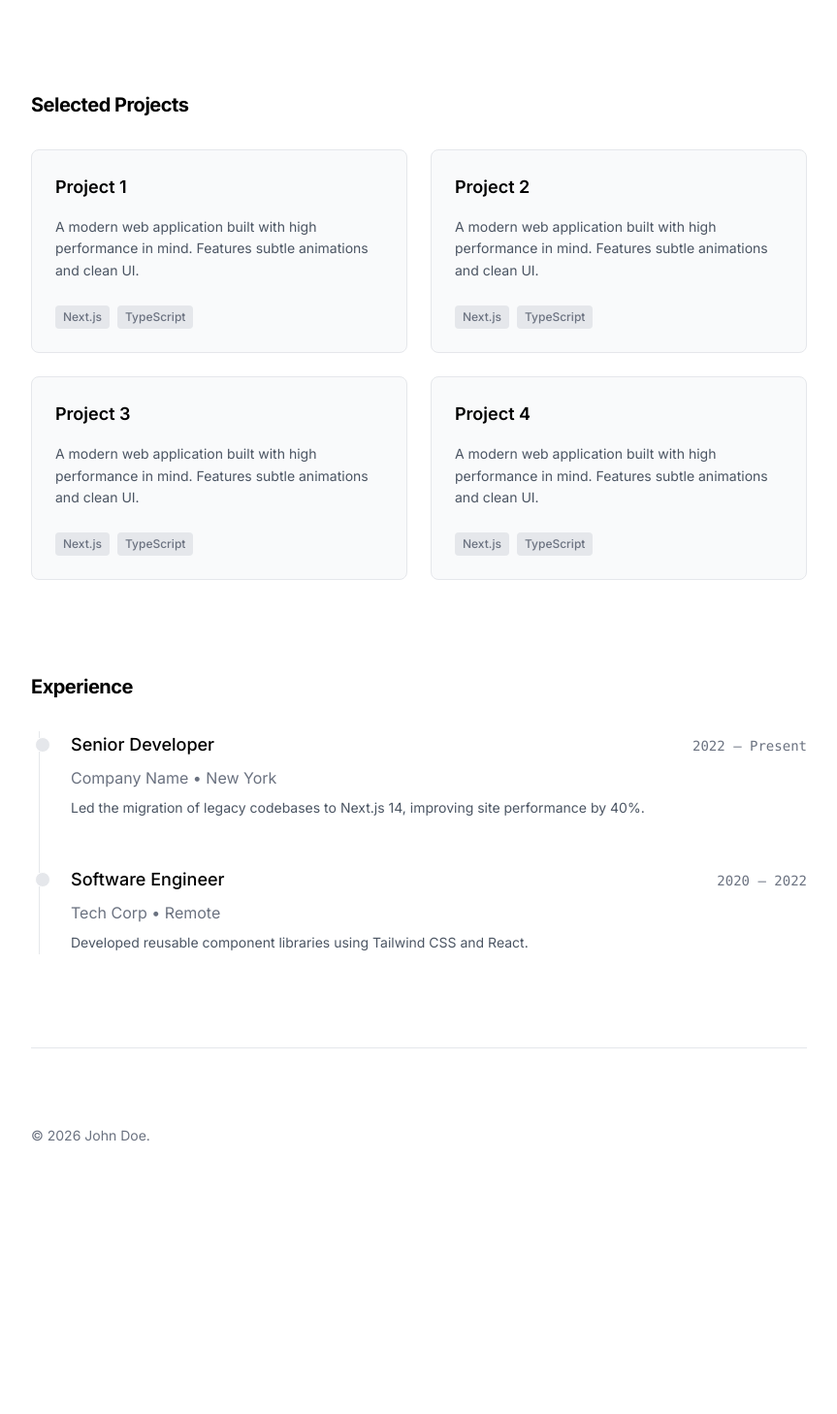
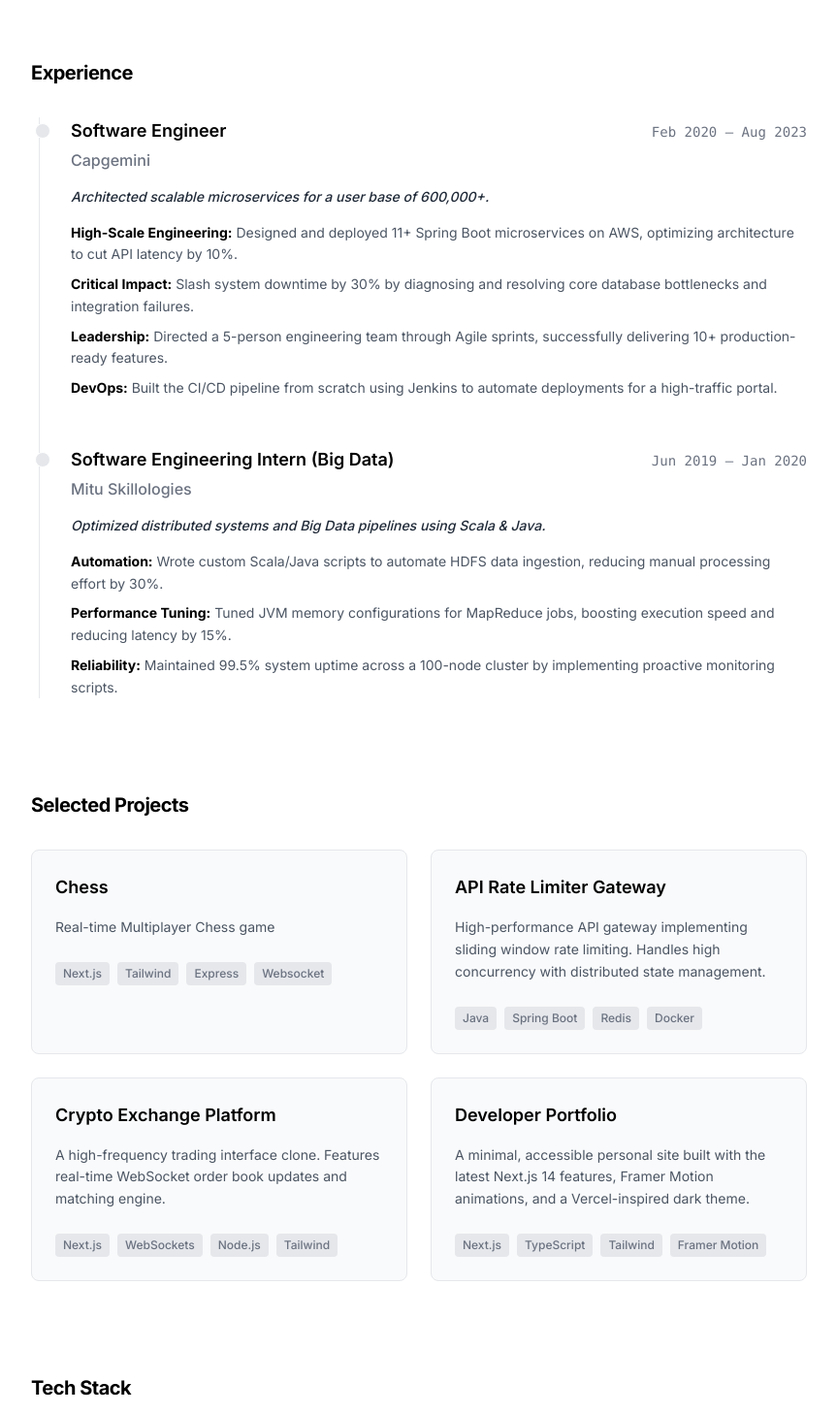
Before and after one commit to rohanbawa/my-portfolio, a Next.js app: page / in a window 1280 px wide. Shown: the part 552-2010 px from the top of the page at 97% size, without its empty margins (208-1071 px from the left). Before the commit the page ends 1869 px from the top, so only its background shows below. Built offline with nearby package versions, Linux system fonts and the light colour scheme.

Commit message:
Adding animations and some Ui fixes

```diff
--- a/app/globals.css
+++ b/app/globals.css
@@ -33,7 +33,6 @@
 
 /* Global Reset */
 html {
-  scroll-behavior: smooth;
   scroll-padding-top: 80px;
 }
 
@@ -50,3 +49,19 @@ body {
   background-color: var(--vercel-blue);
   color: white;
 }
+
+html.lenis, html.lenis body {
+  height: auto;
+}
+
+.lenis.lenis-smooth {
+  scroll-behavior: auto !important;
+}
+
+.lenis.lenis-smooth [data-lenis-prevent] {
+  overscroll-behavior: contain;
+}
+
+.lenis.lenis-stopped {
+  overflow: hidden;
+}
--- a/app/page.tsx
+++ b/app/page.tsx
@@ -1,22 +1,74 @@
+"use client";
+
 import ThemeToggle from "../components/ThemeToggle";
 import Section from "../components/Section";
 import { Github, Linkedin, Mail, ArrowUpRight } from "lucide-react";
+import { motion, Variants } from "framer-motion";
+
+// --- Animation Variants ---
+const containerVariants: Variants = {
+  hidden: { opacity: 0 },
+  visible: {
+    opacity: 1,
+    transition: {
+      staggerChildren: 0.1,
+    },
+  },
+};
+
+const itemVariants: Variants = {
+  hidden: { opacity: 0, y: 20 },
+  visible: {
+    opacity: 1,
+    y: 0,
+    transition: { duration: 0.5, ease: "easeOut" }
+  },
+};
 
 export default function Home() {
+  // --- Data ---
+  const skills = ["Java", "Spring Boot", "Next.js", "React", "Tailwind CSS", "Docker", "Git", "PostgreSQL"];
+
+  const projects = [
+    {
+      title: "Chess",
+      description: "Real-time Multiplayer Chess game",
+      techStack: ["Next.js", "Tailwind", "Express","Websocket", ],
+      link: "https://chess-flame-iota.vercel.app/"
+    },
+    {
+      title: "API Rate Limiter Gateway",
+      description: "High-performance API gateway implementing sliding window rate limiting. Handles high concurrency with distributed state management.",
+      techStack: ["Java", "Spring Boot", "Redis", "Docker"],
+      link: "#"
+    },
+    {
+      title: "Crypto Exchange Platform",
+      description: "A high-frequency trading interface clone. Features real-time WebSocket order book updates and matching engine.",
+      techStack: ["Next.js", "WebSockets", "Node.js", "Tailwind"],
+      link: "#"
+    },
+    {
+      title: "Developer Portfolio",
+      description: "A minimal, accessible personal site built with the latest Next.js 14 features, Framer Motion animations, and a Vercel-inspired dark theme.",
+      techStack: ["Next.js", "TypeScript", "Tailwind", "Framer Motion"],
+      link: "https://github.com/yourusername/portfolio"
+    },
+  ];
+
   return (
-    <main className="min-h-screen bg-background text-foreground selection:bg-blue-500 selection:text-white">
+    <main className="min-h-screen bg-background text-foreground selection:bg-blue-500 selection:text-white relative overflow-x-hidden">
+
       {/* HEADER */}
-      <nav className="sticky top-0 z-50 w-full border-b border-gray-200 dark:border-gray-200/10 bg-white/80 dark:bg-black/80 backdrop-blur-md">
+      <nav className="fixed top-0 left-0 right-0 z-50 w-full border-b border-gray-200 dark:border-gray-200/10 bg-white/80 dark:bg-black/80 backdrop-blur-md">
         <div className="max-w-4xl mx-auto px-6 md:px-12 h-16 flex justify-between items-center">
-
-          {/* Logo */}
           <a href="#" className="text-xl font-bold tracking-tight hover:text-blue-500 transition-colors">
-            John Doe
+            Rohan Bawa
           </a>
 
           <div className="flex items-center gap-6">
-            {/* Text Links (Hidden on Mobile) */}
             <div className="hidden md:flex gap-6 text-sm font-medium text-gray-500 dark:text-gray-400">
+              <a href="#skills" className="hover:text-black dark:hover:text-white transition-colors">Skills</a>
               <a href="#projects" className="hover:text-black dark:hover:text-white transition-colors">Projects</a>
               <a href="#experience" className="hover:text-black dark:hover:text-white transition-colors">Experience</a>
               <a
@@ -28,39 +80,33 @@ export default function Home() {
                 Resume
               </a>
             </div>
-
-            {/* Divider (Hidden on Mobile) */}
             <div className="w-px h-6 bg-gray-200 dark:bg-gray-800 hidden md:block"></div>
-
-            {/* Social Icons & Toggle (Visible on All Screens) */}
             <div className="flex items-center gap-4">
-              <a href="https://github.com" target="_blank" className="text-gray-500 hover:text-black dark:hover:text-white transition-colors">
-                <Github size={20} />
-              </a>
-              <a href="https://linkedin.com" target="_blank" className="text-gray-500 hover:text-blue-500 transition-colors">
-                <Linkedin size={20} />
-              </a>
-              <a href="mailto:hello@example.com" className="text-gray-500 hover:text-red-500 transition-colors">
-                <Mail size={20} />
-              </a>
-
+              <a href="https://github.com/rohanbawa" target="_blank" className="text-gray-500 hover:text-black dark:hover:text-white transition-colors"><Github size={20} /></a>
+              <a href="https://linkedin.com/in/rohan-bawa27" target="_blank" className="text-gray-500 hover:text-blue-500 transition-colors"><Linkedin size={20} /></a>
+              <a href="mailto:rohanbawa1998@gmail.com" className="text-gray-500 hover:text-red-500 transition-colors"><Mail size={20} /></a>
               <ThemeToggle />
             </div>
           </div>
         </div>
       </nav>
 
-      <div className="max-w-4xl mx-auto px-6 md:px-12 py-12 md:py-24 flex flex-col gap-24">
+      {/* Main Content */}
+      <div className="pt-32 max-w-4xl mx-auto px-6 md:px-12 pb-12 md:pb-24 flex flex-col gap-24">
 
         {/* HERO */}
         <Section id="about">
+          <motion.div
+            initial={{ opacity: 0, y: 20 }}
+            animate={{ opacity: 1, y: 0 }}
+            transition={{ duration: 0.5, ease: "easeOut" }}
+          >
             <h2 className="text-5xl md:text-7xl font-bold tracking-tighter mb-8 leading-[1.1]">
-            Full Stack Engineer building <span className="text-gray-400 dark:text-gray-600">minimal</span> & <span className="text-blue-500">robust</span> software.
+              Full Stack Engineer building <span className="text-gray-400 dark:text-gray-600">clean</span> & <span className="text-blue-500">robust</span> software.
             </h2>
             <p className="text-lg text-gray-600 dark:text-gray-400 max-w-lg mb-10 leading-relaxed">
-            I craft accessible, pixel-perfect, performant web applications using Next.js and TypeScript.
+              I craft accessible, pixel-perfect, performant web and enterprise applications.
             </p>
-          {/* Call to Action Buttons (kept for emphasis) */}
             <div className="flex gap-4">
               <a href="#projects" className="px-6 py-2 bg-black text-white dark:bg-white dark:text-black font-medium rounded-full hover:opacity-80 transition-opacity">
                 View Work
@@ -69,30 +115,7 @@ export default function Home() {
                 Contact Me
               </a>
             </div>
-        </Section>
-
-        {/* PROJECTS */}
-        <Section id="projects" delay={0.1}>
-          <h3 className="text-xl font-bold mb-8 tracking-tight">Selected Projects</h3>
-          <div className="grid grid-cols-1 md:grid-cols-2 gap-6">
-            {[1, 2, 3, 4].map((item) => (
-              <div key={item} className="group relative border border-gray-200 dark:border-gray-800 bg-gray-50 dark:bg-gray-900/20 p-6 rounded-lg hover:border-gray-400 dark:hover:border-gray-600 transition-all duration-300">
-                <div className="flex justify-between items-start mb-4">
-                  <h4 className="text-lg font-semibold flex items-center gap-2">
-                    Project {item}
-                  </h4>
-                  <ArrowUpRight size={18} className="opacity-0 group-hover:opacity-100 transition-opacity text-gray-500" />
-                </div>
-                <p className="text-gray-600 dark:text-gray-400 text-sm mb-6 leading-relaxed">
-                  A modern web application built with high performance in mind. Features subtle animations and clean UI.
-                </p>
-                <div className="flex gap-2 text-xs font-medium text-gray-500 dark:text-gray-400">
-                  <span className="bg-gray-200 dark:bg-gray-800 px-2 py-1 rounded">Next.js</span>
-                  <span className="bg-gray-200 dark:bg-gray-800 px-2 py-1 rounded">TypeScript</span>
-                </div>
-              </div>
-            ))}
-          </div>
+          </motion.div>
         </Section>
 
         {/* EXPERIENCE */}
@@ -100,34 +123,94 @@ export default function Home() {
           <h3 className="text-xl font-bold mb-8 tracking-tight">Experience</h3>
           <div className="space-y-12 border-l border-gray-200 dark:border-gray-800 ml-2 pl-8 relative">
 
-            {/* Job 1 */}
+            {/* Capgemini */}
             <div className="relative">
               <div className="absolute -left-[37px] top-1.5 w-4 h-4 rounded-full border border-white dark:border-black bg-gray-200 dark:bg-gray-800"></div>
-
-              <div className="flex flex-col sm:flex-row justify-between sm:items-baseline mb-2">
-                <h4 className="text-lg font-medium">Senior Developer</h4>
-                <span className="text-sm font-mono text-gray-500">2022 — Present</span>
+              <div className="flex flex-col sm:flex-row justify-between sm:items-baseline mb-1">
+                <h4 className="text-lg font-semibold text-black dark:text-white">Software Engineer</h4>
+                <span className="text-sm font-mono text-gray-500">Feb 2020 — Aug 2023</span>
               </div>
-              <p className="text-gray-500 mb-2">Company Name • New York</p>
-              <p className="text-gray-600 dark:text-gray-400 text-sm leading-relaxed max-w-2xl">
-                Led the migration of legacy codebases to Next.js 14, improving site performance by 40%.
-              </p>
+              <p className="text-gray-500 mb-4 font-medium">Capgemini</p>
+              <p className="text-gray-800 dark:text-gray-200 text-sm mb-4 font-medium italic">Architected scalable microservices for a user base of 600,000+.</p>
+              <ul className="space-y-2 text-sm text-gray-600 dark:text-gray-400 leading-relaxed">
+                <li><strong className="text-black dark:text-white">High-Scale Engineering:</strong> Designed and deployed 11+ Spring Boot microservices on AWS, optimizing architecture to cut API latency by 10%.</li>
+                <li><strong className="text-black dark:text-white">Critical Impact:</strong> Slash system downtime by 30% by diagnosing and resolving core database bottlenecks and integration failures.</li>
+                <li><strong className="text-black dark:text-white">Leadership:</strong> Directed a 5-person engineering team through Agile sprints, successfully delivering 10+ production-ready features.</li>
+                <li><strong className="text-black dark:text-white">DevOps:</strong> Built the CI/CD pipeline from scratch using Jenkins to automate deployments for a high-traffic portal.</li>
+              </ul>
             </div>
 
-            {/* Job 2 */}
+            {/* Mitu */}
             <div className="relative">
               <div className="absolute -left-[37px] top-1.5 w-4 h-4 rounded-full border border-white dark:border-black bg-gray-200 dark:bg-gray-800"></div>
+              <div className="flex flex-col sm:flex-row justify-between sm:items-baseline mb-1">
+                <h4 className="text-lg font-semibold text-black dark:text-white">Software Engineering Intern (Big Data)</h4>
+                <span className="text-sm font-mono text-gray-500">Jun 2019 — Jan 2020</span>
+              </div>
+              <p className="text-gray-500 mb-4 font-medium">Mitu Skillologies</p>
+              <p className="text-gray-800 dark:text-gray-200 text-sm mb-4 font-medium italic">Optimized distributed systems and Big Data pipelines using Scala & Java.</p>
+              <ul className="space-y-2 text-sm text-gray-600 dark:text-gray-400 leading-relaxed">
+                <li><strong className="text-black dark:text-white">Automation:</strong> Wrote custom Scala/Java scripts to automate HDFS data ingestion, reducing manual processing effort by 30%.</li>
+                <li><strong className="text-black dark:text-white">Performance Tuning:</strong> Tuned JVM memory configurations for MapReduce jobs, boosting execution speed and reducing latency by 15%.</li>
+                <li><strong className="text-black dark:text-white">Reliability:</strong> Maintained 99.5% system uptime across a 100-node cluster by implementing proactive monitoring scripts.</li>
+              </ul>
+            </div>
+          </div>
+        </Section>
 
-              <div className="flex flex-col sm:flex-row justify-between sm:items-baseline mb-2">
-                <h4 className="text-lg font-medium">Software Engineer</h4>
-                <span className="text-sm font-mono text-gray-500">2020 — 2022</span>
+
+        {/* PROJECTS */}
+        <Section id="projects" delay={0.1}>
+          <h3 className="text-xl font-bold mb-8 tracking-tight">Selected Projects</h3>
+          <motion.div
+            className="grid grid-cols-1 md:grid-cols-2 gap-6"
+            variants={containerVariants}
+            initial="hidden"
+            whileInView="visible"
+            viewport={{ once: true, margin: "-100px" }}
+          >
+            {projects.map((project, index) => (
+              <motion.a
+                key={index}
+                href={project.link}
+                target="_blank"
+                rel="noopener noreferrer"
+                variants={itemVariants}
+                whileHover={{ y: -5 }}
+                className="group relative border border-gray-200 dark:border-gray-800 bg-gray-50 dark:bg-gray-900/20 p-6 rounded-lg hover:border-gray-400 dark:hover:border-gray-600 transition-all duration-300 block"
+              >
+                <div className="flex justify-between items-start mb-4">
+                  <h4 className="text-lg font-semibold flex items-center gap-2">{project.title}</h4>
+                  <ArrowUpRight size={18} className="opacity-0 group-hover:opacity-100 transition-opacity text-blue-500" />
                 </div>
-              <p className="text-gray-500 mb-2">Tech Corp • Remote</p>
-              <p className="text-gray-600 dark:text-gray-400 text-sm leading-relaxed max-w-2xl">
-                Developed reusable component libraries using Tailwind CSS and React.
-              </p>
+                <p className="text-gray-600 dark:text-gray-400 text-sm mb-6 leading-relaxed">{project.description}</p>
+                <div className="flex flex-wrap gap-2 text-xs font-medium text-gray-500 dark:text-gray-400">
+                  {project.techStack.map((tech) => (
+                    <span key={tech} className="bg-gray-200 dark:bg-gray-800 px-2 py-1 rounded">{tech}</span>
+                  ))}
                 </div>
+              </motion.a>
+            ))}
+          </motion.div>
+        </Section>
 
+
+        {/* SKILLS */}
+        <Section id="skills" delay={0.05}>
+          <h3 className="text-xl font-bold mb-8 tracking-tight">Tech Stack</h3>
+          <div className="flex flex-wrap gap-3">
+            {skills.map((skill, index) => (
+               <motion.div
+                 key={skill}
+                 initial={{ opacity: 0, y: 10 }}
+                 whileInView={{ opacity: 1, y: 0 }}
+                 transition={{ delay: index * 0.05 }}
+                 viewport={{ once: true }}
+                 className="px-4 py-2 border border-gray-200 dark:border-gray-800 rounded-lg text-sm font-medium bg-gray-50 dark:bg-gray-900/50 hover:border-gray-400 dark:hover:border-gray-600 transition-colors cursor-default"
+               >
+                 {skill}
+               </motion.div>
+            ))}
           </div>
         </Section>
 
--- a/package.json
+++ b/package.json
@@ -9,8 +9,12 @@
     "lint": "eslint"
   },
   "dependencies": {
+    "@react-three/drei": "^10.7.7",
+    "@react-three/fiber": "^9.5.0",
+    "@studio-freight/react-lenis": "^0.0.47",
     "framer-motion": "^12.24.12",
     "lucide-react": "^0.562.0",
+    "maath": "^0.10.8",
     "next": "16.1.1",
     "next-themes": "^0.4.6",
     "react": "19.2.3",
```
Also changed, not shown: components/SmoothScroll.tsx (added, +11 -0 lines), 1 other file (tests, documents, lock files or other folders). Lines whose indentation alone changed are shown as unchanged.
